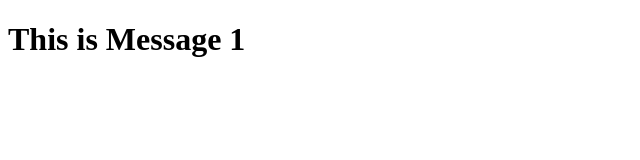
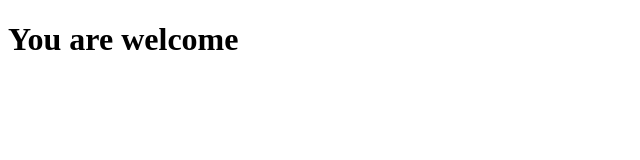
Before and after one commit to DarwinMelaya/React, a React (Vite) app in the folder reactpro/: page / in a window 1280 px wide. Shown: the top 160 px of the page, without its empty margins (0-640 px from the left). Built offline with nearby package versions, Linux system fonts and the light colour scheme.

Commit message:
USING TERNARY OPERATORS IN REAC

```diff
--- a/reactpro/src/components/ConditionalComponent.jsx
+++ b/reactpro/src/components/ConditionalComponent.jsx
@@ -2,14 +2,9 @@ import Code from "./Code";
 import Welcome from "./Welcome";
 
 const ConditionalComponent = () => {
-  let message;
   const display = true;
-  if (display) {
-    message = <h1>This is Message 1</h1>;
-  } else {
-    message = <h1>This is Message 2</h1>;
-  }
-  return message;
+
+  return display ? <Welcome /> : <Code />;
 };
 
 export default ConditionalComponent;
```
